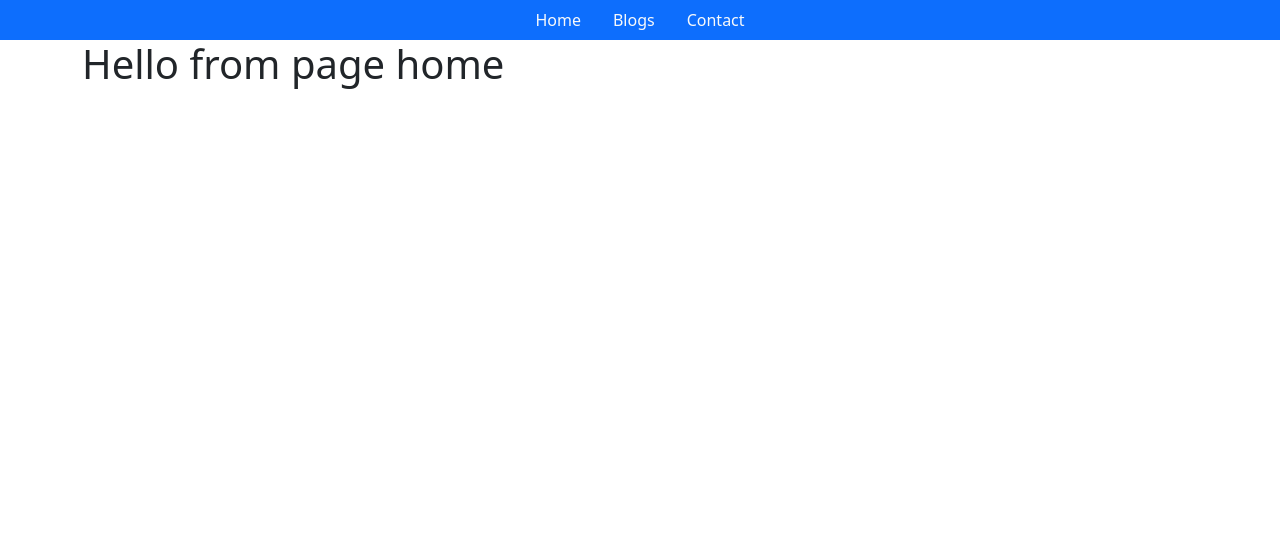
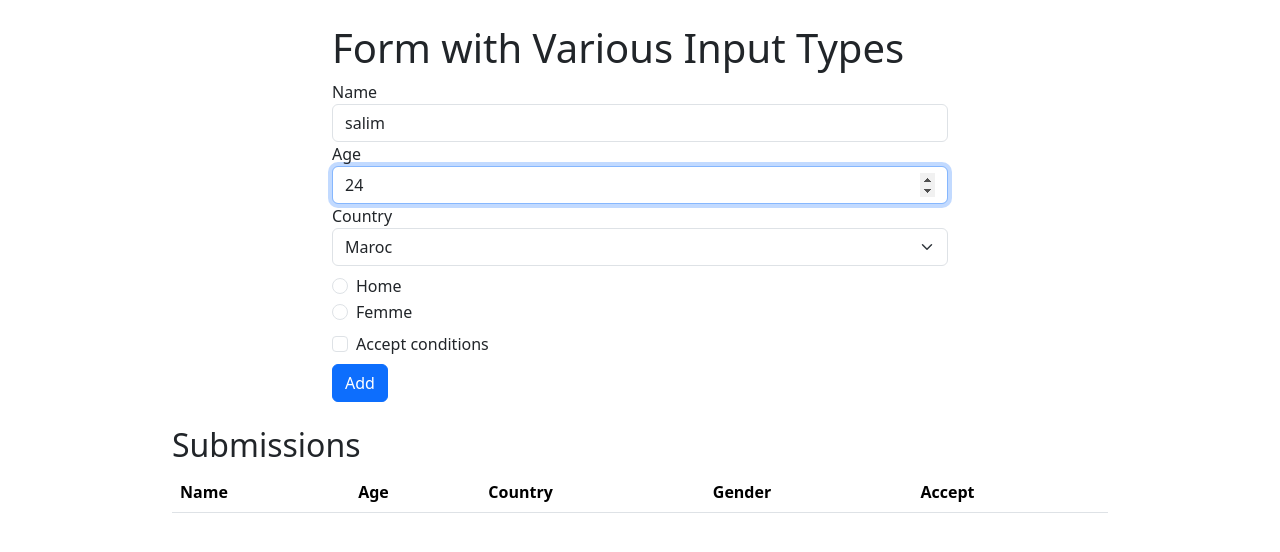
Before and after one commit to devloperSalim/react-todolist, a React (Create React App) app: page / in a window 1280 px wide. Shown: the top 552 px of the page. Built offline with nearby package versions, Linux system fonts and the light colour scheme.

Commit message:
add display functiin and reset

```diff
--- a/src/Form/FormList.jsx
+++ b/src/Form/FormList.jsx
@@ -1,82 +1,112 @@
+import React, { useEffect, useRef, useState } from "react";
 
-import { useEffect, useRef, useState } from "react"
-
-export default function FormList(){
-
+export default function FormList() {
   const nameRef = useRef();
   const ageRef = useRef();
   const countryRef = useRef();
-    const genderRef = useRef()
-    const acceptRef = useRef()
+  const genderMaleRef = useRef();
+  const genderFemaleRef = useRef();
+  const acceptRef = useRef();
 
-    const [formData , setFormData] = useState({})
+//   const [formData, setFormData] = useState({});
+  const [submissions, setSubmissions] = useState([]);
 
-    const handleSubmit = (e) =>{
+  const handleSubmit = (e) => {
+    e.preventDefault();
+    const gender = genderMaleRef.current.checked ? 'Home' : 'Femme';
+    const newSubmission = {
+      id: Date.now().toString(),
+      name: nameRef.current.value,
+      age: ageRef.current.value,
+      country: countryRef.current.value,
+      gender: gender,
+      accept: acceptRef.current.checked,
+    };
+    setSubmissions([...submissions, newSubmission]);
+    resetForm();
+  };
 
-        e.preventDefault()
-        setFormData({
-            name:nameRef.current.value,
-            age:ageRef.current.value,
-            country:countryRef.current.value,
-            gender: genderRef.current.checked ? 'Femme' : 'Home',
-            accept:acceptRef.current.checked
+  const resetForm = () => {
+    nameRef.current.value = '';
+    ageRef.current.value = '';
+    countryRef.current.value = 'Mr';
+    genderMaleRef.current.checked = false;
+    genderFemaleRef.current.checked = false;
+    acceptRef.current.checked = false;
+  };
 
-        })
-        console.log(formData)
-    }
+  useEffect(() => {
+    nameRef.current.value = 'salim';
+    ageRef.current.value = 24;
+    ageRef.current.focus();
+  }, []);
 
-
-    useEffect(()=>{
-        nameRef.current.value = 'salim'
-        ageRef.current.value=24
-        ageRef.current.focus()
-
-    })
-
-    return(
+  return (
     <>
       <div className="container my-4 w-50">
-        {JSON.stringify(formData)}
-        <hr/>
-            <form>
-
+        <h1>Form with Various Input Types</h1>
+        <form onSubmit={handleSubmit}>
           <div className="form-group">
-                    <label>name</label>
-                    <input type="text" name="name" ref={nameRef}  className="form-control"/>
+            <label>Name</label>
+            <input type="text" name="name" ref={nameRef} className="form-control" />
           </div>
           <div className="form-group">
-                    <label>age</label>
-                    <input type="number" name="age" ref={ageRef} className="form-control"/>
+            <label>Age</label>
+            <input type="number" name="age" ref={ageRef} className="form-control" />
           </div>
           <div className="form-group">
-                    <label>country</label>
+            <label>Country</label>
             <select className="form-select" ref={countryRef} name="country">
-                        <option value='Mr'>Maroc</option>
-                        <option value='Cn'>Canada</option>
-                        <option value='Usa'>Usa</option>
+              <option value="Mr">Maroc</option>
+              <option value="Cn">Canada</option>
+              <option value="Usa">USA</option>
             </select>
           </div>
           <div className="my-2">
             <div className="form-check">
-                    <input type="radio" name="genre" ref={genderRef}   className="form-check-input" />
-                    <label htmlFor="genre" className="from-check-input">Home</label>
+              <input type="radio" name="genre" value="Home" ref={genderMaleRef} className="form-check-input" />
+              <label htmlFor="genre" className="form-check-label">Home</label>
             </div>
-                <div className="form-check ">
-                    <input type="radio" name="genre" ref={genderRef} className="form-check-input" />
-                    <label htmlFor="genre_2" className="from-check-input">femme</label>
+            <div className="form-check">
+              <input type="radio" name="genre" value="Femme" ref={genderFemaleRef} className="form-check-input" />
+              <label htmlFor="genre_2" className="form-check-label">Femme</label>
             </div>
           </div>
           <div className="form-check my-2">
-                    <input type="checkbox" name="accept" ref={acceptRef}   className="form-check-input" />
-                    <label htmlFor="accept" className="form-check-label">accept condition</label>
+            <input type="checkbox" name="accept" ref={acceptRef} className="form-check-input" />
+            <label htmlFor="accept" className="form-check-label">Accept conditions</label>
           </div>
-
-                <div >
-                    <button onClick={handleSubmit}  className="btn btn-primary">add</button>
+          <div>
+            <button type="submit" className="btn btn-primary">Add</button>
           </div>
         </form>
       </div>
 
+      <div className="container my-4 w-75">
+        <h2>Submissions</h2>
+        <table className="table table-striped">
+          <thead>
+            <tr>
+              <th>Name</th>
+              <th>Age</th>
+              <th>Country</th>
+              <th>Gender</th>
+              <th>Accept</th>
+            </tr>
+          </thead>
+          <tbody>
+            {submissions.map((submission) => (
+              <tr key={submission.id}>
+                <td>{submission.name}</td>
+                <td>{submission.age}</td>
+                <td>{submission.country}</td>
+                <td>{submission.gender}</td>
+                <td>{submission.accept ? 'Yes' : 'No'}</td>
+              </tr>
+            ))}
+          </tbody>
+        </table>
+      </div>
     </>
-    )
+  );
 }
--- a/src/index.js
+++ b/src/index.js
@@ -25,7 +25,7 @@ const fruitList = [
 ]
 root.render(
   <React.StrictMode>
-      <App/>
+      <FormList/>
   </React.StrictMode>
 );
 
```
Lines whose indentation alone changed are shown as unchanged.
